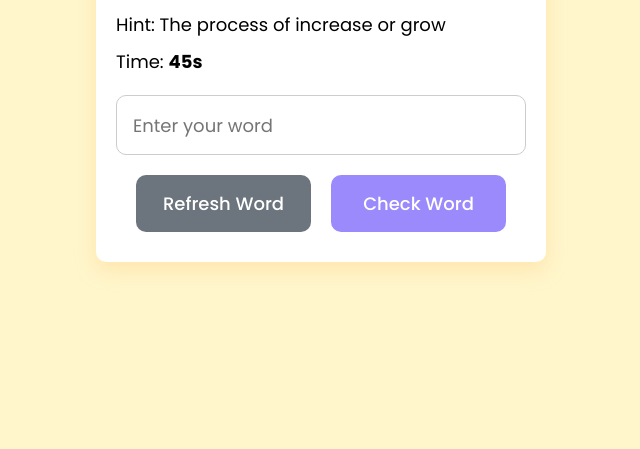
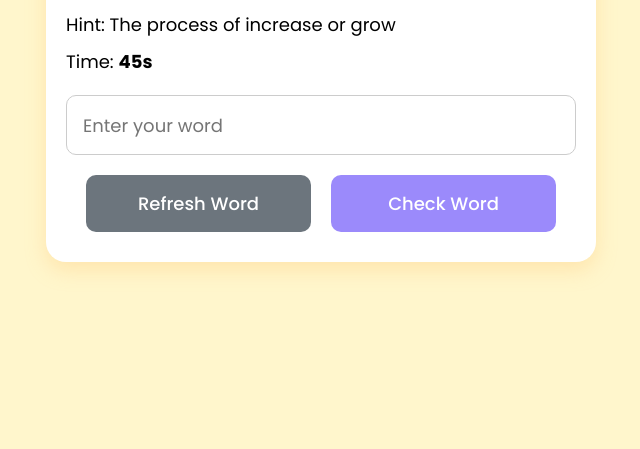
Before and after one commit to nischalpraj/Word-Scamble, a plain HTML site: page index.html in a window 1280 px wide. Shown: the part 351-800 px from the top of the page, without its empty margins (319-959 px from the left). Drawn offline with Linux system fonts and the light colour scheme.

Commit message:
Solved problem

```diff
--- a/style.css
+++ b/style.css
@@ -12,9 +12,9 @@ body {
   background-color: #fff6cc;
 }
 .container {
-  width: 450px;
+  width: 550px;
   background-color: white;
-  border-radius: 10px;
+  border-radius: 20px;
   box-shadow: 0 8px 20px rgba(255, 204, 128, 0.4);
 }
 .container h2 {
```
